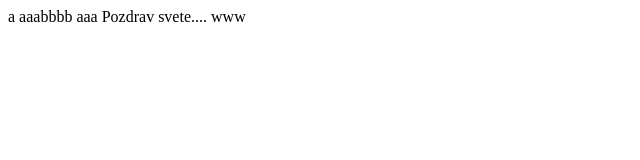
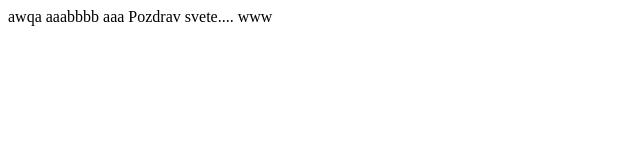
Before and after one commit to Jovic92/PRIS2022G1, a plain HTML site: page index.html in a window 1280 px wide. Shown: the full height of the page, 0-640 px from the left. Drawn offline with Linux system fonts and the light colour scheme.

Commit message:
Uradjeno je dodavanje u index html. I dalje se ne snima u bazu. @B682

```diff
--- a/index.html
+++ b/index.html
@@ -1,6 +1,6 @@
 <html>
 	<body>
-a
+awqa
 aaabbbb	aaa	Pozdrav svete....
 www
 </body>
```
